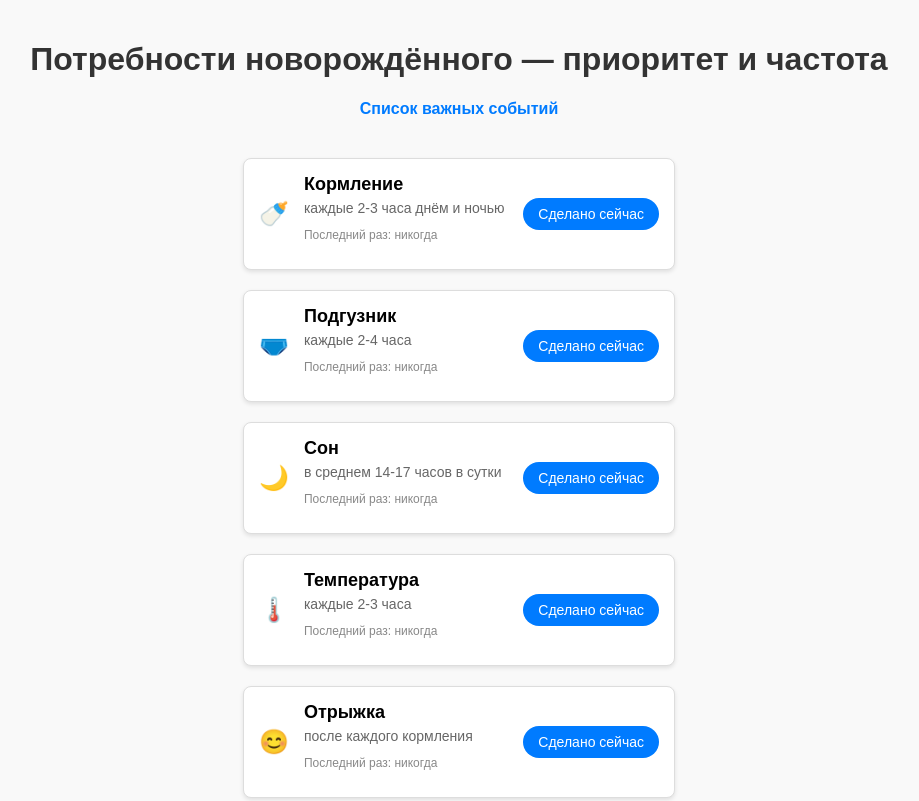
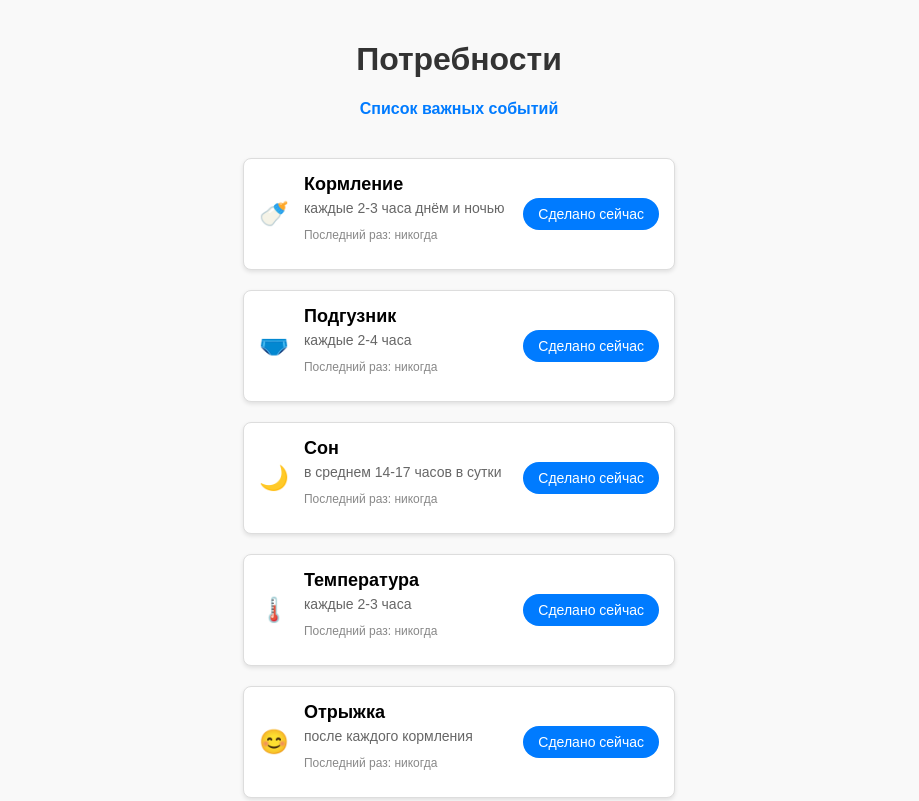
Before and after one commit to dankordo/ds-nurce, a plain HTML site: page index.html in a window 1280 px wide. Shown: the top 801 px of the page, without its empty margins (181-1100 px from the left). Drawn offline with Linux system fonts and the light colour scheme; no server answers.

Commit message:
Update index.html
Editing title

```diff
--- a/index.html
+++ b/index.html
@@ -100,7 +100,7 @@
     </style>
 </head>
 <body>
-    <h1>Потребности новорождённого — приоритет и частота</h1>
+    <h1>Потребности</h1>
     <a id="events-link" href="events.html">Список важных событий</a>
 
     <div id="error-message"></div>
```
